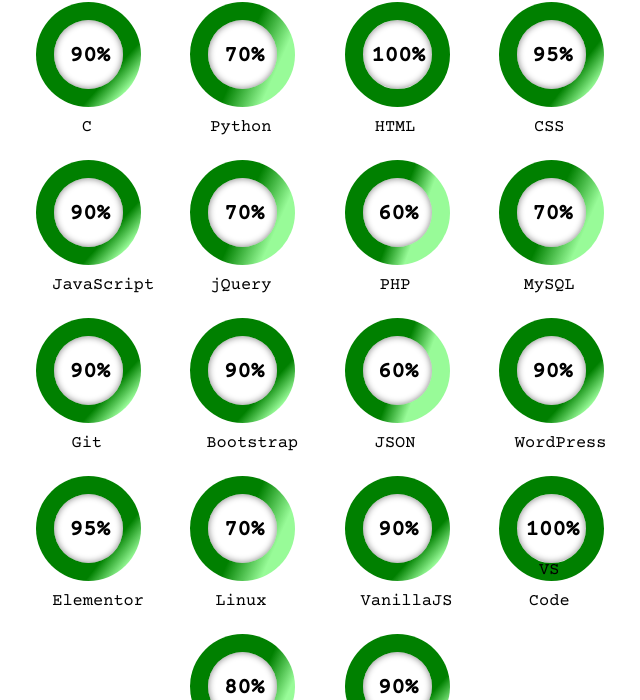
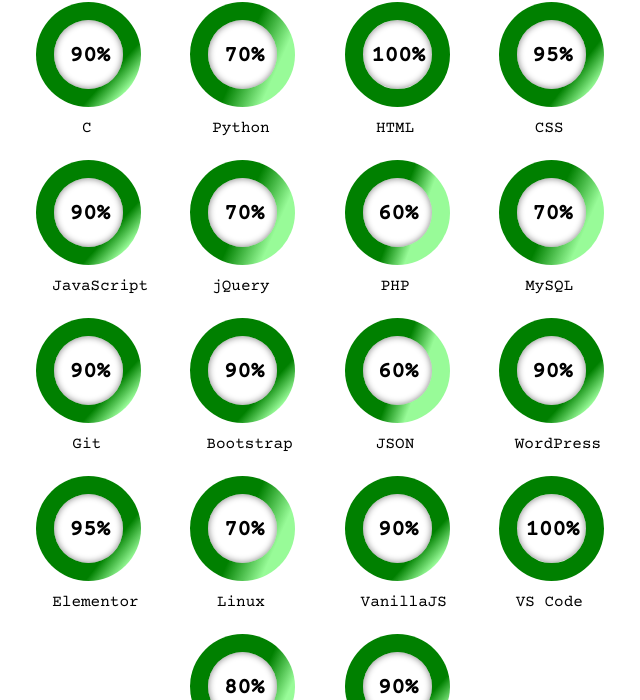
Before and after one commit to gowdham-murugesan/profile, a PHP site: page / in a window 768 px wide. Shown: the part 2549-3249 px from the top of the page, without its empty margins (64-704 px from the left). Run offline with PHP 8.4, Linux system fonts and the light colour scheme.

Commit message:
Update Homepage.css

```diff
--- a/Homepage.css
+++ b/Homepage.css
@@ -221,7 +221,7 @@ transform: rotate(0deg);
         font-size: 1.5rem;
     }
     .ui-widgets .ui-labels {
-        font-size: 17px;
+        font-size: 16px;
         left: -2px;
         bottom: -54px;
     }
```
